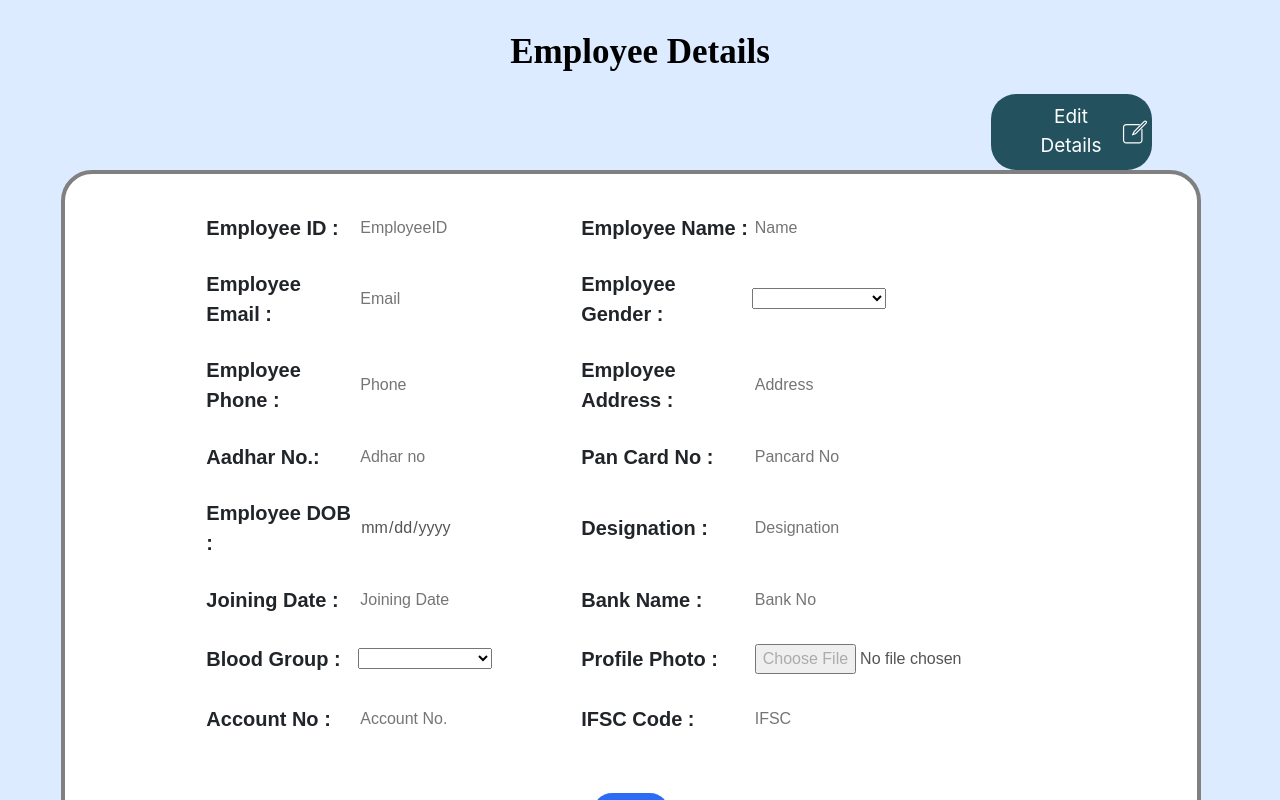
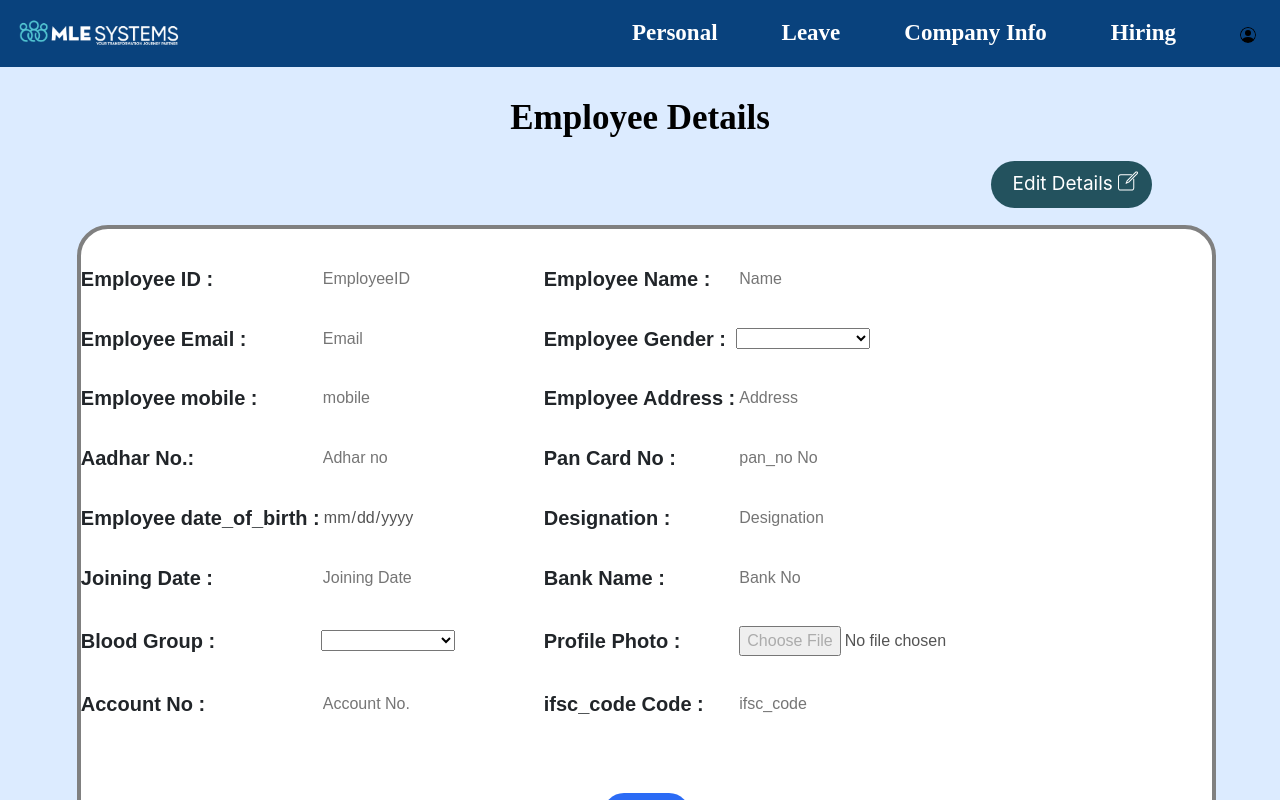
Before and after one commit to gyash3456/CompanyManagementPortal, a React (Create React App) app: page /landingpage/admin/1 in a window 1280 px wide. Shown: the top 800 px of the page. Built offline with nearby package versions, Linux system fonts and the light colour scheme; no server answers; a web font is replaced by a local one.

Commit message:
update+delete

```diff
--- a/src/components/EditEmployee.css
+++ b/src/components/EditEmployee.css
@@ -9,18 +9,23 @@
 
  }
  .formedit{
-    width: 75%;
+    width: 100%;
+ }
+ .Appadminedit{
+  width:90%;
+ }
+ .Appadminedit-container{
+  display: flex;
+  justify-content: center;
  }
 
-
  .detailsedit{
-    width: 90%;
+    width: 100%;
 
         background-color: white;
         border: 4px solid gray;
         height: auto;
         border-radius: 31px;
-        margin: 0 3rem;
         position: relative;
         display: flex;
         justify-content: space-around;
@@ -47,7 +52,7 @@
     padding-right: 3rem;
   }
   .tableeditdetail>tr>td {
-    padding-left: 1rem;
+    padding-left: 4rem;
 
     font-family: Arial;
   }
@@ -82,11 +87,11 @@
     border: none;
     justify-content: center;
     align-items: center;
-    display: flex;
+    display: flex !important;
     float: right;
     width: 14%;
     font-size: 19px;
-    padding-left: 33px;
+    padding-left: 8px;
     padding-right: 0px;
   }
 
@@ -94,9 +99,7 @@
     outline: none;
     border-bottom: 1px solid black;
   }
-.Appadminedit{
-    padding-left: 4%;
-}
+
 
  .tableeditdetail>tr{
     text-align: left;
@@ -118,6 +121,7 @@
 
  .editimg{
   filter: brightness(0) invert(1);
+  margin-bottom:7px;
 }
  .editbutton> .Editsubmit:hover{
     background-color: rgb(13, 86, 241);
--- a/src/components/EditEmployee.js
+++ b/src/components/EditEmployee.js
@@ -1,108 +1,101 @@
-import { useState,useEffect} from "react";
+import { useState, useEffect } from "react";
 import axios from 'axios'
 import React from "react";
 import './EditEmployee.css';
 import editpic from './../assets/edit1.svg';
-import {useParams} from "react-router-dom";
+import { useParams } from "react-router-dom";
+import Navbar from './Navbar';
+import Footer from './Footer';
 // import pic from './../assets/MicrosoftTeams-image.png'
 
 
 function EditEmployee() {
 
 
-    const initialObject={id:"",firstname:"",email:"",gender:"",phone:"",address:"",adharno:"",pancard:"",dob:"",designation:"",joiningdate:"",bankname:"",bloodgroup:"",accountno:"",ifsc:""};
-    const [resObject,setResObject]=useState(initialObject);
+  const initialObject = { id:"", first_name: "", email: "", gender: "", mobile: "", address: "", aadhar:"", pan_no: "", date_of_birth: "", designation: "", joining_date: "", bank_name: "", blood_group: "", account_no: "", ifsc_code: "", password: "" };
+  const [resObject, setResObject] = useState(initialObject);
   const [disabled, setDisabled] = useState(true);
-    const [message,setMessage]=useState("");
-//   const [id, setId] = useState("");
-//   const [name, setName] = useState("");
-//   const [email, setEmail] = useState("");
-//   const [gender, setGender] = useState("");
-//   const [phone,setPhone] = useState("")
-//   const [address, setAddress] = useState("");
-//   const [adharno, setAadharno] = useState("");
-//   const [pancard, setPancard] = useState("");
-//   const [dob, setDOB] = useState("");
-//   const [designation, setDesignation] = useState("");
-//   const [joiningdate, setJoiningdate] = useState("");
-//   const [bankname, setBankname] = useState("");
-//   const [bloodgroup, setBloodgrup] = useState("");
-//   const [accountno, setAccountno] = useState("");
-//   const [ifsc, setIFSC] = useState("");
-//   const [message , setMessage] = useState("");
-const {id}=useParams();
+  const [message, setMessage] = useState("");
+
+  const { id } = useParams();
   useEffect(() => {
     axios.get(`/landingpage/admin/${id}`)
-    .then(res =>{
-    //   console.log(res)
-    //   setResObject(...resObject,firstname:`${res.data.firstName}`);
-    //   console.log(resObject.name);
+      .then(res => {
+
         const newFormData = { ...resObject };
 
-    newFormData.firstname = `${res.data.firstName}`;
+        newFormData.id = `${res.data.id}`;
+        newFormData.first_name = `${res.data.first_name}`;
+        newFormData.email = `${res.data.email}`;
+        newFormData.gender = `${res.data.gender}`;
+        newFormData.mobile = `${res.data.mobile}`;
+        newFormData.address = `${res.data.address}`;
+        newFormData.aadhar = `${res.data.aadhar}`;
+        newFormData.pan_no = `${res.data.pan_no}`;
+        newFormData.date_of_birth = `${res.data.date_of_birth}`;
+        newFormData.designation = `${res.data.designation}`;
+        newFormData.joining_date = `${res.data.joining_date}`;
+        newFormData.bank_name = `${res.data.bank_name}`;
+        newFormData.blood_group = `${res.data.blood_group}`;
+        newFormData.account_no = `${res.data.account_no}`;
+        newFormData.ifsc_code = `${res.data.ifsc_code}`;
+        newFormData.password = `${res.data.password}`
         setResObject(newFormData);
+
       })
-    .catch(err=>{
+      .catch(err => {
         console.log(err)
       })
-  },[resObject])
+
+
+  }, [])
+
+  const handleFormChange = (e) => {
+    e.preventDefault();
+    const fieldName = e.target.getAttribute("name");
+    const fieldValue = e.target.value;
+    const newFormData = { ...resObject }
+    newFormData[fieldName] = fieldValue;
+    setResObject(newFormData);
+
+  }
 
   let handleSubmit = async (e) => {
-
     e.preventDefault();
-    let res = await fetch("/landingpage/admin/", {
-        headers:{
-            "Content-Type":"application/json"
+    let res = await fetch(`/landingpage/admin/${id}`, {
+      headers: {
+        "Content-Type": "application/json"
       },
-        method: "POST",
+      method: "PUT",
       body: JSON.stringify({
-            id:resObject.id,
-          name: resObject.firstname,
+        id: resObject.id,
+        first_name: resObject.first_name,
         email: resObject.email,
         gender: resObject.gender,
-          phone: resObject.phone,
+        mobile: resObject.mobile,
         address: resObject.address,
-          adharno: resObject.adharno,
-          pancard: resObject.pancard,
-          dob: resObject.dob,
+        aadhar: resObject.aadhar,
+        pan_no: resObject.pan_no,
+        date_of_birth: resObject.date_of_birth,
         designation: resObject.designation,
-          joiningdate: resObject.joiningdate,
-          bankname: resObject.bankname,
-          bloodgroup: resObject.bloodgroup,
-          accountno: resObject.accountno,
-          ifsc: resObject.ifsc,
+        joining_date: resObject.joining_date,
+        bank_name: resObject.bank_name,
+        blood_group: resObject.blood_group,
+        account_no: resObject.account_no,
+        ifsc_code: resObject.ifsc_code,
+        password: resObject.password
 
       }),
-      }).then(()=>{
+    }).then((resp) => {
+      console.log(resp);
+    }).catch((err) => {
+      console.log(err);
 
+    }
 
-      })
+    )
+  };
 
-    //   let resJson = await res.json();
-//       if (res.status === 200) {
-//         setId("");
-//         setName("");
-//         setEmail("");
-//         setGender("");
-//         setPhone("");
-//         setAddress("");
-//         setAadharno("");
-//         setPancard("");
-//         setDOB("");
-//         setDesignation("");
-//         setJoiningdate("");
-//         setBankname("");
-//         setBloodgrup("");
-//         setAccountno("");
-//         setIFSC("");
-//         setMessage("User created successfully");
-//       } else {
-//         setMessage("Some error occured");
-//       }
-//     } catch (err) {
-//       console.log(err);
-//     }
-  };
 
   const edit = (event) => {
     setDisabled(!disabled);
@@ -110,17 +103,21 @@ const {id}=useParams();
 
   return (
     <div>
+      <Navbar/>
       <div class="textempedit" >
         <p class="empdet">
           Employee Details
         </p>
         <div className="Edit">
-        <button className="Editbtn"  onClick={edit}>{disabled ? <span>Edit Details</span>: <span>Cancel</span> } <img className="editimg" src={editpic} /></button>
+          <button className="Editbtn" onClick={edit}>{disabled ? <span>Edit Details <img className="editimg" src={editpic} /></span> : <span>Cancel</span>} </button>
         </div>
       </div>
+      <div className="Appadminedit-container">
       <div className="Appadminedit">
         <div className="detailsedit">
-      <form  className="formedit" onSubmit={handleSubmit}>
+
+
+          <form className="formedit" onSubmit={handleSubmit}>
 
             <table className="tableeditdetail">
               <tr>
@@ -135,9 +132,10 @@ const {id}=useParams();
                 <td className="lableemployee">Employee Name :</td>
                 <td> <input
                   type="text"
-          value={resObject.firstname}
+                  name="first_name"
+                  value={resObject.first_name}
                   placeholder="Name"
-          onChange={(e) => setResObject.name(e.target.value)}
+                  onChange={handleFormChange}
                   disabled={disabled}
                 /></td>
               </tr>
@@ -145,73 +143,80 @@ const {id}=useParams();
                 <td className="lableemployee">Employee Email :</td>
                 <td><input
                   type="email"
+                  name="email"
                   value={resObject.email}
                   placeholder="Email"
-          onChange={(e) => setResObject.email(e.target.value)}
+                  onChange={handleFormChange}
                   disabled={disabled}
                 /></td>
                 <td className="lableemployee">Employee Gender :</td>
-                <td><select class="mychoice" id="SelectUserChoice">
+                <td><select class="mychoice" id="SelectUserChoice" name= "gender"onChange={handleFormChange}>
                   <option disabled={disabled} value="dontUseMe">-Select a value-</option>
-      <option disabled={disabled}value="myoption1">Male</option>
-      <option disabled={disabled}value="myoption2">Female</option>
-      <option disabled={disabled} value="myoption3">Others</option>
-      onChange={(e) => setResObject.gender(e.target.value)}
+                  <option disabled={disabled} value="male">Male</option>
+                  <option disabled={disabled} value="female">Female</option>
+                  <option disabled={disabled} value="others">Others</option>
+
 
                 </select></td>
               </tr>
               <tr>
-                <td className="lableemployee">Employee Phone :</td>
+                <td className="lableemployee">Employee mobile :</td>
                 <td> <input
                   type="text"
-          value={resObject.phone}
-          placeholder="Phone"
-          onChange={(e) => setResObject.phone(e.target.value)}
+                  name="mobile"
+                  value={resObject.mobile}
+                  placeholder="mobile"
+                  onChange={handleFormChange}
                   disabled={disabled}
 
                 /></td>
                 <td className="lableemployee">Employee Address :</td>
                 <td><input
                   type="text"
+                  name="address"
                   value={resObject.address}
                   placeholder="Address"
-          onChange={(e) => setResObject.address(e.target.value)}
+                  onChange={handleFormChange}
                   disabled={disabled}
                 /></td>
               </tr>
               <tr>
                 <td className="lableemployee">Aadhar No.:</td>
                 <td> <input
-          type="text"
-          value={resObject.adharno}
+                  type="number"
+                  name="aadhar"
+                  value={resObject.aadhar}
                   placeholder="Adhar no"
-          onChange={(e) => setResObject.adharno(e.target.value)}
+                  onChange={handleFormChange}
                   disabled={disabled}
                 /></td>
                 <td className="lableemployee">Pan Card No :</td>
                 <td> <input
                   type="text"
-          value={resObject.pancard}
-          placeholder="Pancard No"
-          onChange={(e) => setResObject.pancard(e.target.value)}
+                  name="pan_no"
+                  value={resObject.pan_no}
+                  placeholder="pan_no No"
+                  onChange={handleFormChange}
                   disabled={disabled}
                 /></td>
               </tr>
               <tr>
-                <td className="lableemployee">Employee DOB :</td>
+                <td className="lableemployee">Employee date_of_birth :</td>
                 <td> <input
                   type="date"
-          value={resObject.dob}
-          placeholder="DOB"
-          onChange={(e) => setResObject.dob(e.target.value)}
+                  name="date_of_birth"
+                  value={resObject.date_of_birth}
+                  placeholder="date_of_birth"
+                  onChange={handleFormChange}
                   disabled={disabled}
                 /></td>
                 <td className="lableemployee">Designation :</td>
                 <td><input
                   type="text"
+                  name="designation"
                   value={resObject.designation}
                   placeholder="Designation"
-          onChange={(e) => setResObject.designation(e.target.value)}
+                  onChange={handleFormChange}
                   disabled={disabled}
                 /></td>
               </tr>
@@ -219,56 +224,60 @@ const {id}=useParams();
                 <td className="lableemployee">Joining Date :</td>
                 <td><input
                   type="text"
-          value={resObject.joiningdate}
+                  name="joining_date"
+                  value={resObject.joining_date}
                   placeholder="Joining Date"
-          onChange={(e) => setResObject.joiningdate(e.target.value)}
+                  onChange={handleFormChange}
                   disabled={disabled}
                 /></td>
                 <td className="lableemployee">Bank Name :</td>
                 <td><input
                   type="text"
-          value={resObject.bankname}
+                  name="bank_name"
+                  value={resObject.bank_name}
                   placeholder="Bank No"
-          onChange={(e) => setResObject.bankname(e.target.value)}
+                  onChange={handleFormChange}
                   disabled={disabled}
                 /></td>
               </tr>
               <tr>
                 <td className="lableemployee">Blood Group :</td>
-                <td><select class="mychoice" id="SelectUserChoice">
+                <td><select class="mychoice" id="SelectUserChoice" name="blood_group" onChange={handleFormChange}>
                   <option disabled={disabled} value="dontUseMe">-Select a value-</option>
                   <option disabled={disabled} value="1">A+</option>
-      <option disabled={disabled}value="2">A-</option>
+                  <option disabled={disabled} value="2">A-</option>
                   <option disabled={disabled} value="3">AB+</option>
                   <option disabled={disabled} value="4">AB-</option>
-      <option disabled={disabled}value="5">B+</option>
+                  <option disabled={disabled} value="5">B+</option>
                   <option disabled={disabled} value="6">B-</option>
-      <option disabled={disabled}value="7">O+</option>
+                  <option disabled={disabled} value="7">O+</option>
                   <option disabled={disabled} value="8">O-</option>
 
-      onChange={(e) => setResObject.bloodgrup(e.target.value)}
+
                   disabled={disabled}
                 </select></td>
                 <td className="lableemployee">Profile Photo :</td>
                 <td><input className="photo"
                   disabled={disabled}
-                type="file" id="myFile" name ="filename"></input></td>
+                  type="file" id="myFile" name="filename"></input></td>
               </tr>
               <tr>
                 <td className="lableemployee">Account No :</td>
                 <td><input
                   type="text"
-          value={resObject.accountno}
+                  name="account_no"
+                  value={resObject.account_no}
                   placeholder="Account No."
-          onChange={(e) => setResObject.accountno(e.target.value)}
+                  onChange={handleFormChange}
                   disabled={disabled}
                 /></td>
-                <td className="lableemployee">IFSC Code :</td>
+                <td className="lableemployee">ifsc_code Code :</td>
                 <td> <input
                   type="text"
-          value={resObject.ifsc}
-          placeholder="IFSC"
-          onChange={(e) => setResObject.ifsc(e.target.value)}
+                  name="ifsc_code"
+                  value={resObject.ifsc_code}
+                  placeholder="ifsc_code"
+                  onChange={handleFormChange}
                   disabled={disabled}
                 /></td>
               </tr>
@@ -279,6 +288,8 @@ const {id}=useParams();
         </div>
         </div>
       </div>
+      <Footer/>
+    </div>
 
   );
 }
--- a/src/components/EmployeeDetail.css
+++ b/src/components/EmployeeDetail.css
@@ -24,13 +24,14 @@
 
 .main-table>.table-header>th {
     border-bottom: 1px solid black;
-
-}
-
-.main-table>.table-header>th,.main-table>.table-header>td{
     text-align: center;
 }
 
+
+.main-table>tr{
+    text-align: center;
+
+}
 .table-header {
     background-color: #23525e;
     font-family: 'Segoe UI';
@@ -53,9 +54,9 @@
     font-weight: bold;
 }
 
-img {
+/* img {
     width: 36px;
-}
+} */
 
 .emp-btn{
     border: none;
@@ -73,6 +74,15 @@ img {
     display: flex;
     justify-content: flex-end;
     padding-right: 75px;
+}
+.emp-edit-img{
+    width: 20px;
+}
+.emp-delete-img{
+    width: 20px;
+}
+.emp-search-icon>img{
+    width: 30px;
 }
 
 
--- a/src/components/Employeeadd.css
+++ b/src/components/Employeeadd.css
@@ -11,7 +11,9 @@
  .form{
     width: 75%;
  }
-
+ .editimg{
+  width:20px;
+ }
 
  .details{
     width: 90%;
@@ -31,8 +33,20 @@
 
  }
 
+.emp-add sup{
+  color:red;
+}
+ .message{
+  display: flex;
+  justify-content: center;
+  margin-top: 20px;
 
+ }
+ .message p{
+  color:green;
+  font-weight: 600;
 
+ }
 
 
  .Addsubmit{
--- a/src/components/Employeeadd.js
+++ b/src/components/Employeeadd.js
@@ -2,6 +2,8 @@
 import { useEffect, useState } from "react";
 import React from "react";
 import './Employeeadd.css';
+import Navbar from './Navbar';
+import Footer from './Footer';
 
 const EmployeeAdd=()=> {
 
@@ -65,7 +67,7 @@ const EmployeeAdd=()=> {
               setGender("");
               setPhone("");
               setAddress("");
-              setAadharno("");
+              setAadharno(0);
               setPancard("");
               setDOB("");
               setDesignation("");
@@ -92,7 +94,8 @@ const EmployeeAdd=()=> {
   };
 
   return (
-    <div>
+    <div className="emp-add">
+      <Navbar></Navbar>
     <div class="textempadd" >
             <p class="empdet">
         Employee Details
@@ -112,10 +115,11 @@ const EmployeeAdd=()=> {
           placeholder="EmployeeID"
           onChange={(e) => setId(e.target.value)}
         /></td>
-                <td className="lableemployee">Employee Name :</td>
+                <td className="lableemployee">Employee Name <sup>*</sup>:</td>
                 <td> <input
           type="text"
           value={name}
+          required
           placeholder="Name"
           onChange={(e) => setName(e.target.value)}
         /></td>
@@ -128,7 +132,7 @@ const EmployeeAdd=()=> {
           placeholder="Lastname"
           onChange={(e) => setLastname(e.target.value)}
         /></td>
-                <td className="lableemployee">Password :</td>
+                <td className="lableemployee">Password <sup>*</sup> :</td>
                 <td> <input
           type="password"
           value={password}
@@ -138,10 +142,11 @@ const EmployeeAdd=()=> {
         /></td>
             </tr>
             <tr>
-                <td className="lableemployee">Employee Email :</td>
+                <td className="lableemployee">Employee Email <sup>*</sup> :</td>
                 <td><input
           type="email"
           value={email}
+          required
           placeholder="Email"
           onChange={(e) => setEmail(e.target.value)}
         /></td>
@@ -259,6 +264,7 @@ const EmployeeAdd=()=> {
       </form>
       </div>
     </div>
+    <Footer></Footer>
     </div>
 
   );
--- a/src/components/Footer.css
+++ b/src/components/Footer.css
@@ -11,7 +11,7 @@ footer{
 
 
 .insta{
-    width:100%;
+    width:20px;
     filter:brightness(0) invert(1);
 
 }
--- a/src/components/LandingPage.js
+++ b/src/components/LandingPage.js
@@ -14,7 +14,6 @@ function LandingPage() {
     <Carousel/>
     <WelcomeSection/>
     <Greetings/>
-    <ResetPassword/>
     <Footer/>
     </>
   );
--- a/src/components/Login.js
+++ b/src/components/Login.js
@@ -51,7 +51,7 @@ function Login() {
         .catch(function (error) {
           const errors={}
           console.log(error);
-          errors.invalidCred="Unauthorized Acess";
+          errors.invalidCred="Invalid credentials";
           setFormErrors(errors);
           formValues.username='';
           formValues.password='';
--- a/src/components/Navbar.css
+++ b/src/components/Navbar.css
@@ -95,6 +95,6 @@ a#navbarDropdownMenuLink.nav-link:active{
 
 
 .user-logo{
-    margin-left: -3.5rem;
+    margin-left: -6.5rem;
 
 }
--- a/src/components/login.css
+++ b/src/components/login.css
@@ -73,7 +73,7 @@
     .col-12 {width: 100%;}
   }
 
-img{
+.label>img{
     width: 65px;
     height: 24px;
     margin-top: 0px;
@@ -101,6 +101,7 @@ h1{
 }
 .btn {
     margin-top: 28px;
+    margin-bottom: 10px;
     border-radius: 13px;
     width: 105px;
     height: 40px;
```
Also changed, not shown: src/components/EmployeeDetail.js (+20 -9 lines). Lines whose indentation alone changed are shown as unchanged.
